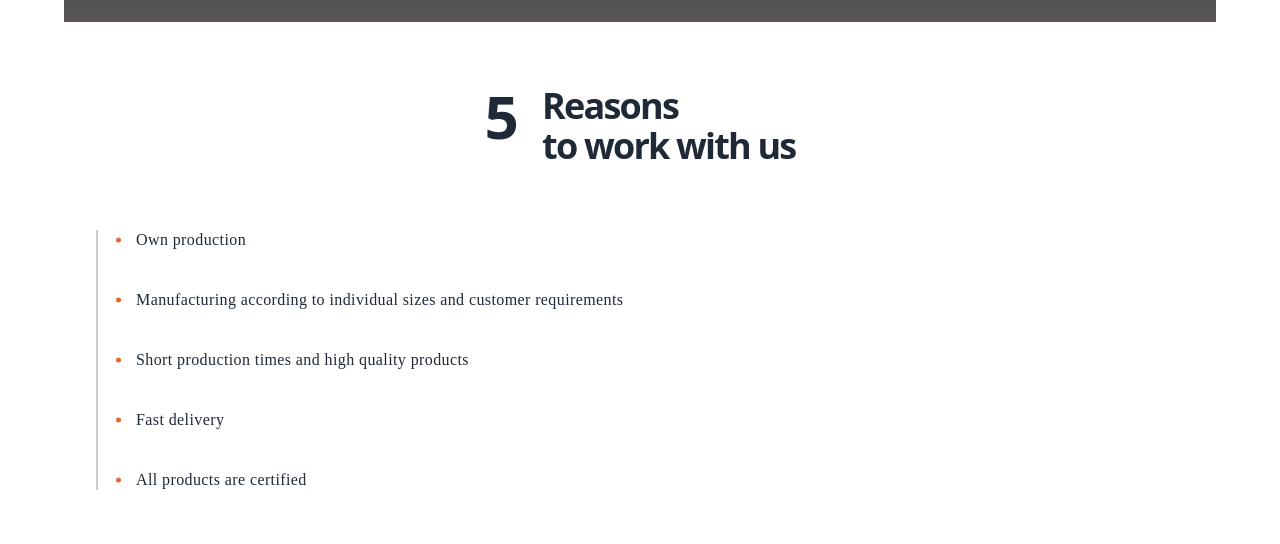
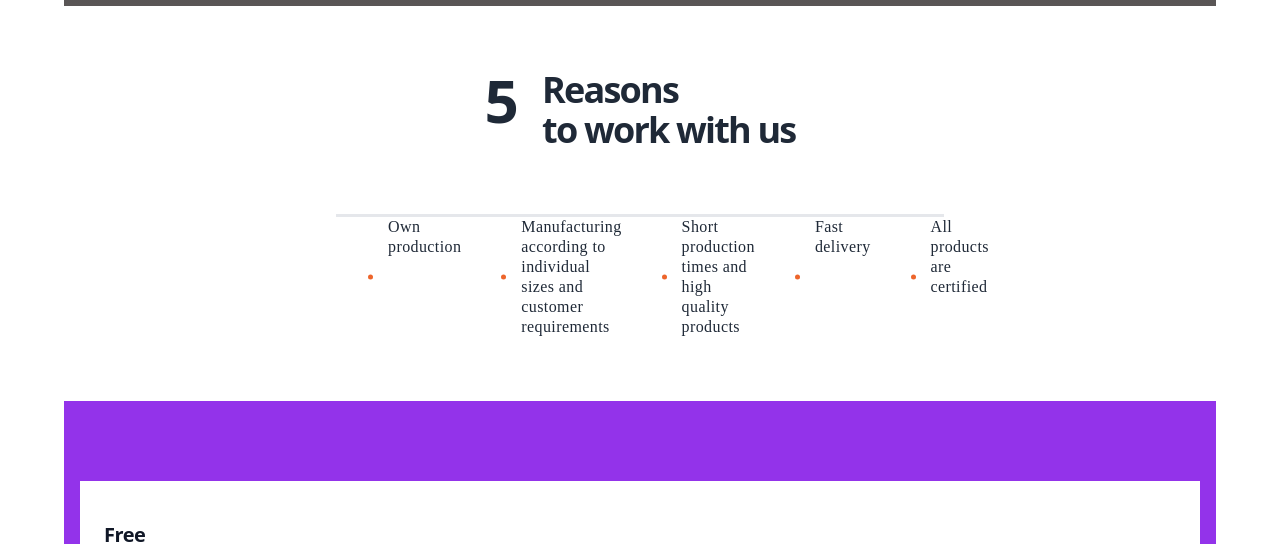
Before and after one commit to gualberto2/GreenCorp, a React (Vite) app: page /about in a window 1280 px wide. Shown: the part 1206-1750 px from the top of the page. Built offline with nearby package versions, Linux system fonts and the light colour scheme; grey boxes are pictures that could not be loaded; a web font is replaced by a local one.

Commit message:
styling: tweaks

```diff
--- a/src/pages/About.jsx
+++ b/src/pages/About.jsx
@@ -78,10 +78,10 @@ export default function About() {
 
         <div className="about-bg ">
           <div className="px-8 my-16 py-8">
-            <h2 className="text-4xl text-white tracking-tighter font-semibold mb-4">
+            <h2 className="text-4xl text-white tracking-tighter font-semibold ">
               We are engaged in our distribution process
             </h2>
-            <div class="text-white flex flex-col gap-4 md:hidden pl-10">
+            <div class="text-white flex flex-col gap-8 md:hidden pl-10 my-14">
               <div>
                 <div class="number relative font-bold  text-3xl before:absolute before:bg-orange-500 before:w-1 before:h-12 before:-left-4 before:top-1/2 before:-translate-y-1/2 after:absolute after:bg-black after:w-1 after:h-full after:-left-4 after:top-1/2 after:-translate-y-1/2 after:-z-10">
                   01
@@ -121,9 +121,9 @@ export default function About() {
           </div>
         </div>
 
-        <div class="bg-white text-gray-800 my-16">
+        <div class="bg-white text-gray-800 my-16 mx-auto max-w-sm md:max-w-2xl">
           <div class="">
-            <div className="flex flex-row px-2 gap-6 justify-center tracking-tighter align-top mb-16">
+            <div className="flex flex-row justify-center px-2 gap-6  tracking-tighter align-top mb-16">
               {" "}
               <h2 className="text-6xl font-semibold">5</h2>
               <h3 className="text-4xl font-bold text-ellipsis tracking-tighter flex flex-col">
@@ -132,8 +132,8 @@ export default function About() {
               </h3>
             </div>
 
-            <div class="content-border mx-8">
-              <ul className="text-md font-medium tracking-wide custom-list flex flex-col gap-10 max-w-lg leading-5">
+            <div class=" border-l-[3px] md:border-t-[3px] md:border-l-0 pl-8 mx-8">
+              <ul className="text-md font-medium tracking-wide custom-list flex flex-col md:flex-row gap-10 max-w-lg leading-5">
                 <li>Own production</li>
                 <li>
                   Manufacturing according to individual sizes and customer
```
